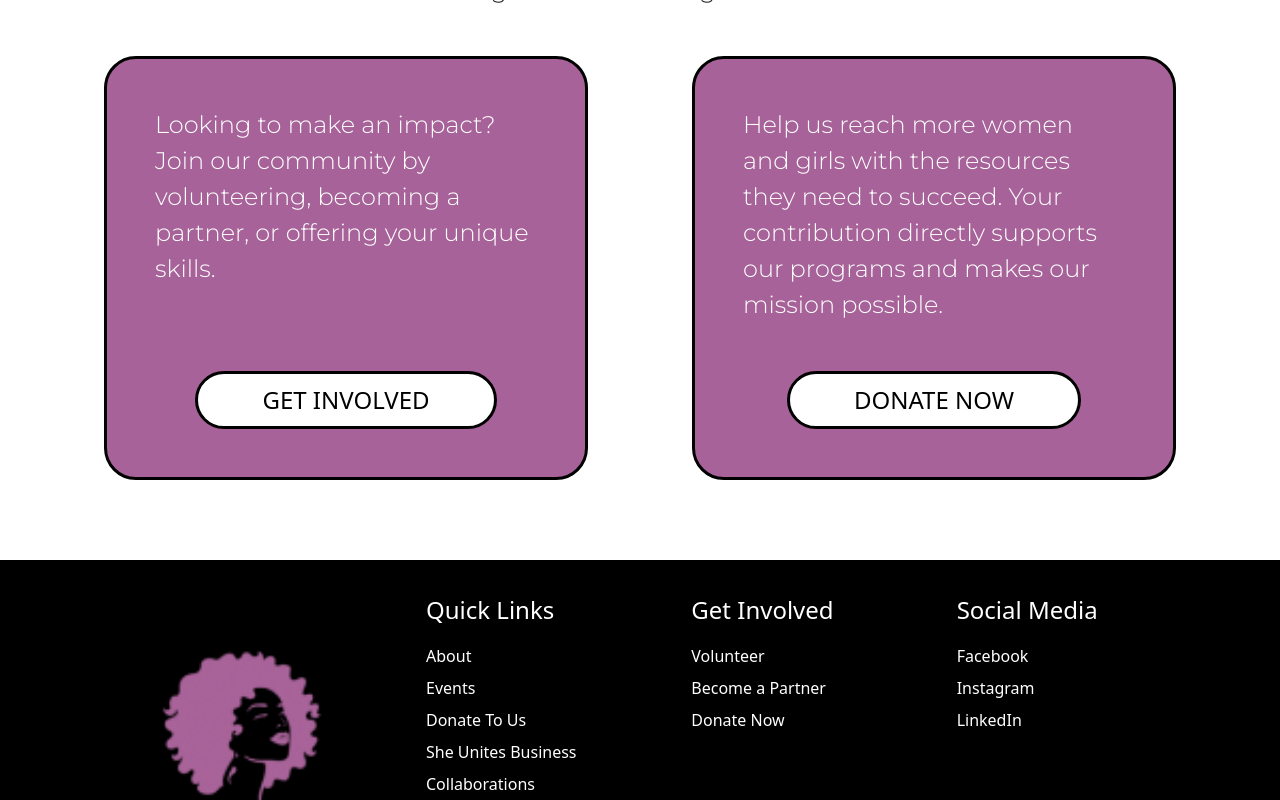
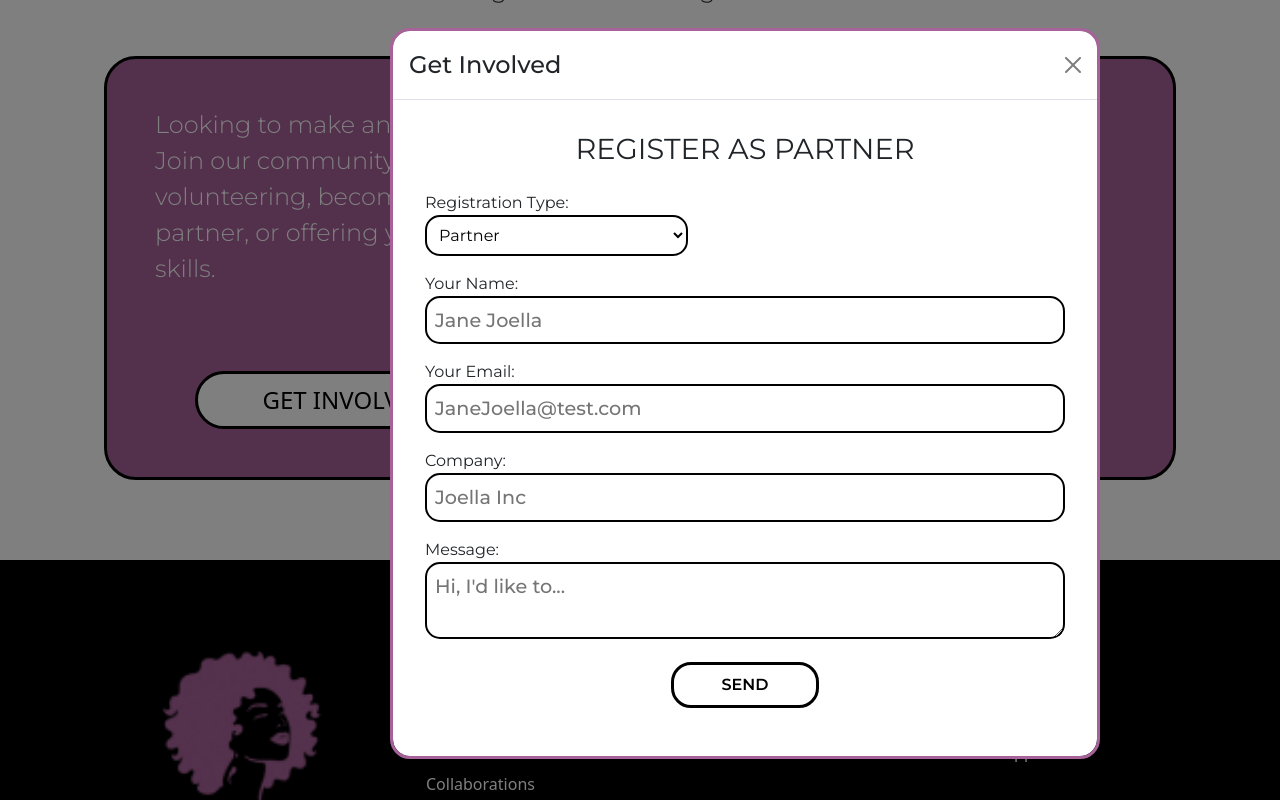
Before and after one commit to 8sosa/She-Unites-Africa, a React (Create React App) app: page /Events in a window 1280 px wide. Both pictures are taken after a click on the button "GET INVOLVED". Shown: the part 4745-5545 px from the top of the page. Built offline with nearby package versions, Linux system fonts and the light colour scheme; a web font is replaced by a local one.

Commit message:
up to date

```diff
--- a/src/App.css
+++ b/src/App.css
@@ -63,6 +63,10 @@ html {
   text-align: left !important;
 }
 
+.tac {
+  text-align: center !important;
+}
+
 .purp {
   color: #A76399 !important;
   border: #A76399 !important;
--- a/src/Components/Footer.js
+++ b/src/Components/Footer.js
@@ -19,7 +19,8 @@ export default function Footer() {
     const socialLinks = [
         {to: "https://www.facebook.com/SheunitesAfrica", label: "Facebook"},
         {to: "https://www.instagram.com/sheunitesafrica", label: "Instagram"},
-        {to: "https://www.linkedin.com/in/anastacia-nickson", label: "LinkedIn"}
+        {to: "https://www.linkedin.com/in/anastacia-nickson", label: "LinkedIn"},
+        {to: "https://wa.me/+2349013455798", label: "WhatsApp"}
     ]
 
   return (
@@ -43,9 +44,21 @@ export default function Footer() {
                     <Col>
                         <ul>
                             <li className='footerLinkHeader'>get involved</li>
-                            <li className='footerLinkBody'>Volunteer</li>
-                            <li className='footerLinkBody'>Become a Partner</li>
-                            <li className='footerLinkBody'>Donate Now</li>
+                            <li className='footerLinkBody'>
+                                <NavLink to="/Collaborations" aria-label="Volunteer" className="footerLink">
+                                Volunteer
+                                </NavLink>
+                            </li>
+                            <li className='footerLinkBody'>
+                                <NavLink to="/Collaborations" aria-label="Become a Partner" className="footerLink">
+                                Become a Partner
+                                </NavLink>
+                            </li>
+                            <li className='footerLinkBody'>
+                                <NavLink to="/Donate-to-us" aria-label="Donate Now" className="footerLink">
+                                Donate Now
+                                </NavLink>
+                            </li>
                         </ul>
                     </Col>
                     <Col>
--- a/src/Components/PartnerForm.js
+++ b/src/Components/PartnerForm.js
@@ -2,97 +2,23 @@ import React, { useState } from 'react';
 
 const RegistrationForm = () => {
   const [formType, setFormType] = useState('partner');
-//   const [formData, setFormData] = useState({
-//     name: '',
-//     email: '',
-//     company: '',
-//     phone: '',
-//     skills: '',
-//     availability: '',
-//     message: ''
-//   });
-//   const [status, setStatus] = useState('');
 
   // Handle the change between Partner and Volunteer
   const handleTypeChange = (e) => {
     setFormType(e.target.value);
   };
 
-  // Update form state on input change
-//   const handleChange = (e) => {
-//     const { name, value } = e.target;
-//     setFormData((prevData) => ({
-//       ...prevData,
-//       [name]: value
-//     }));
-//   };
-
-  // Handle form submission
-//   const handleSubmit = async (e) => {
-//     e.preventDefault();
-
-//     // Select API endpoint and payload based on the form type
-//     const url = formType === 'partner' ? '/api/partners' : '/api/volunteers';
-//     const payload =
-//       formType === 'partner'
-//         ? {
-//             name: formData.name,
-//             email: formData.email,
-//             company: formData.company,
-//             message: formData.message
-//           }
-//         : {
-//             name: formData.name,
-//             email: formData.email,
-//             phone: formData.phone,
-//             skills: formData.skills.split(',').map((s) => s.trim()),
-//             availability: formData.availability,
-//             message: formData.message
-//           };
-
-//     try {
-//       const response = await fetch(url, {
-//         method: 'POST',
-//         headers: { 'Content-Type': 'application/json' },
-//         body: JSON.stringify(payload)
-//       });
-
-//       if (response.ok) {
-//         const data = await response.json();
-//         setStatus(data.message);
-//         // Reset form fields
-//         setFormData({
-//           name: '',
-//           email: '',
-//           company: '',
-//           phone: '',
-//           skills: '',
-//           availability: '',
-//           message: ''
-//         });
-//       } else {
-//         setStatus('Submission failed. Please try again.');
-//       }
-//     } catch (error) {
-//       console.error('Error submitting form:', error);
-//       setStatus('Submission failed. Please try again.');
-//     }
-//   };
-
   return (
-    <form
-        // onSubmit={handleSubmit}
-        name="registration" action="/Collaborations" method="POST" data-netlify="true"
-    >
+    <form name="registration" action="/Collaborations" method="POST" data-netlify="true" className='regisForm mont'>
       {/* Hidden input required for Netlify Forms */}
       <input type="hidden" name="form-name" value="registration" />
 
-      <h2>Register as {formType === 'partner' ? 'Partner' : 'Volunteer'}</h2>
+      <h2 className='homeSectionTitle mb-4 tac mont'>Register as {formType === 'partner' ? 'Partner' : 'Volunteer'}</h2>
 
       <p>
-        <label>
+        <label className='gap-2'>
           Registration Type:
-          <select name="registrationType" value={formType} onChange={handleTypeChange}>
+          <select name="registrationType" value={formType} onChange={handleTypeChange} className='ddown'>
             <option value="partner">Partner</option>
             <option value="volunteer">Volunteer</option>
           </select>
@@ -102,14 +28,14 @@ const RegistrationForm = () => {
       <p>
         <label>
           Your Name:
-          <input type="text" name="name" required />
+          <input type="text" name="name" className='inputField' placeholder='Jane Joella' required />
         </label>
       </p>
 
       <p>
         <label>
           Your Email:
-          <input type="email" name="email" required />
+          <input type="email" name="email" className='inputField' placeholder='JaneJoella@test.com' required />
         </label>
       </p>
 
@@ -118,7 +44,7 @@ const RegistrationForm = () => {
         <p>
           <label>
             Company:
-            <input type="text" name="company" />
+            <input type="text" name="company" className='inputField' placeholder='Joella Inc'/>
           </label>
         </p>
       )}
@@ -129,19 +55,19 @@ const RegistrationForm = () => {
           <p>
             <label>
               Phone:
-              <input type="text" name="phone" />
+              <input type="text" name="phone" className='inputField' placeholder='+23412121212'/>
             </label>
           </p>
           <p>
             <label>
               Skills (comma separated):
-              <input type="text" name="skills" />
+              <input type="text" name="skills" className='inputField' placeholder='public speaking, copy writing'/>
             </label>
           </p>
           <p>
             <label>
               Availability:
-              <input type="text" name="availability" />
+              <input type="text" name="availability" className='inputField' placeholder='Weekdays'/>
             </label>
           </p>
         </>
@@ -150,12 +76,12 @@ const RegistrationForm = () => {
       <p>
         <label>
           Message:
-          <textarea name="message" required></textarea>
+          <textarea name="message" className='inputField' placeholder="Hi, I'd like to..."required></textarea>
         </label>
       </p>
 
-      <p>
-        <button type="submit">Send</button>
+      <p className='tac'>
+        <button type="submit" className='atcBtn'>Send</button>
       </p>
 
       {/* {status && <p>{status}</p>} */}
--- a/src/Components/Testimonial.js
+++ b/src/Components/Testimonial.js
@@ -8,6 +8,7 @@ import Beverly from '../Images/success/Beverly.jpg';
 import Dennis from '../Images/success/Dennis.jpg';
 import Hildah from '../Images/success/Hildah.jpg';
 import Judith from '../Images/success/Judith.jpg';
+import Vandora from '../Images/success/Vandora.jpg';
 import Lawong from '../Images/success/Lawong.jpg';
 import Sylvanus from '../Images/success/Sylvanus.jpg';
 
@@ -33,7 +34,7 @@ const TestimonialCarousel = () => {
 
   const TestimonialCards = [
     {
-      image: Judith,
+      image: Vandora,
       title: "Vandora’s Journey to Self-Development",
       tag: "Vandora’s Journey",
       text: `The meeting was elaborate and educative, especially on the importance of developing oneself to make a meaningful impact. I have learned to work on myself, find a good mentor, and speak positively because my thoughts affect my daily life.
--- a/src/Components/components.css
+++ b/src/Components/components.css
@@ -78,7 +78,9 @@
     border: 1px solid #000;
     border-radius: 1rem;
 }
-
+.regisForm {
+    padding: 1rem;
+}
 /* ===============================================
    Responsive Styles
    =============================================== */
--- a/src/Pages/About.js
+++ b/src/Pages/About.js
@@ -1,7 +1,8 @@
-import React from 'react';
+import React, {useState} from 'react';
 import './About.css';
-import { Button, Container, Row, Col } from 'react-bootstrap';
+import { Button, Container, Row, Col, Modal } from 'react-bootstrap';
 import { FaFistRaised, FaUsers, FaBalanceScale, FaHandsHelping } from "react-icons/fa";
+import RegistrationForm from '../Components/PartnerForm';
 import ImpactCarousel from '../Components/impactCarousel';
 import Andrew from "../Images/team/Andrew.jpg";
 import Binta from "../Images/team/Binta.jpg";
@@ -45,6 +46,9 @@ const partners = [
   {src: Miriam, alt: "Miriam Ujunwa Girls Foundation"},
   {src: Suspads, alt: "Sus Pads"}
 ];
+
+const [showModal, setShowModal] = useState(false);
+
 
   return (
     <>
@@ -122,7 +126,7 @@ const partners = [
         <Container className='d-flex flex-column align-items-center'>
           <h1 className='homeSectionTitle mont mb-5'>impact</h1>
           <ImpactCarousel />
-          <span className='moreLink mont mt-5 mb-5'>See More...</span>
+          {/* <span className='moreLink mont mt-5 mb-5'>See More...</span> */}
         </Container>
       </div>
       <div className='purpBg'>
@@ -143,18 +147,27 @@ const partners = [
             <Col>
               <div className='purpCard tall align-items-center jcsb'>
                 <p className='cardText mont mb-5'>Looking to make an impact? Join our community by volunteering, becoming a partner, or offering your unique skills.</p>
-                <a href='https://wa.me/+2349013455798'><Button className='button'>Get Involved</Button></a>
+                <Button className='button' onClick={() => setShowModal(true)}>Get Involved</Button>
               </div>
             </Col>
             <Col>
               <div className='purpCard tall align-items-center'>
                 <p className='cardText mont mb-5'>Help us reach more women and girls with the resources they need to succeed. Your contribution directly supports our programs and makes our mission possible.</p>
-                <a href='/Donate-to-us#donate'><Button className='button'>Donate Now</Button></a>
+                <a href='/Donate-to-us'><Button className='button'>Donate Now</Button></a>
               </div>
             </Col>
           </Row>
         </Container>
       </div>
+
+      <Modal show={showModal} onHide={() => setShowModal(false)}>
+        <Modal.Header closeButton>
+          <Modal.Title className='mont'>Get Involved</Modal.Title>
+        </Modal.Header>
+        <Modal.Body>
+            <RegistrationForm />
+        </Modal.Body>
+      </Modal>
     </>
   )
 }
--- a/src/Pages/Business.js
+++ b/src/Pages/Business.js
@@ -1,6 +1,7 @@
 import React, { useState } from 'react';
 import { Container, Modal } from 'react-bootstrap';
 import TestimonialCarousel from '../Components/Testimonial';
+import RegistrationForm from '../Components/PartnerForm';
 import Code from '../Images/biz/code.jpg'
 import Dress from '../Images/biz/dress.jpg'
 import Farm from '../Images/biz/farm.jpg'
@@ -9,6 +10,7 @@ import Write from '../Images/biz/write.jpg'
 
 export default function Business() {
   const [show, setShow] = useState(false);
+  const [showModal, setShowModal] = useState(false);
   const [modalContent, setModalContent] = useState({ title: '', tag: '', description: '', pic: '' });
 
   const handleClose = () => setShow(false);
@@ -54,6 +56,14 @@ export default function Business() {
         </Modal.Body>
       </Modal>
 
+      <Modal show={showModal} onHide={() => setShowModal(false)}>
+        <Modal.Header closeButton>
+          <Modal.Title className='mont'>Get Involved</Modal.Title>
+        </Modal.Header>
+        <Modal.Body>
+            <RegistrationForm />
+        </Modal.Body>
+      </Modal>
 
       <div className='homeHero mont'>
         <Container className='homeHeroCont'>
@@ -106,8 +116,8 @@ export default function Business() {
         <Container className='lytPurpBgCont mont align-items-center'>
           <h1>Together, we’re building a future where women entrepreneurs lead the way to economic prosperity and societal change.</h1>
           <div className='d-flex flex-row gap-5'>
-            <button className='atcBtn'>Join Our Program</button>
-            <button className='atcBtn'>Partner With Us</button>
+            <button className='atcBtn' onClick={() => setShowModal(true)}>Join Our Program</button>
+            <button className='atcBtn' onClick={() => setShowModal(true)}>Partner With Us</button>
           </div>
         </Container>
       </div>
--- a/src/Pages/Collaborations.js
+++ b/src/Pages/Collaborations.js
@@ -1,6 +1,7 @@
-import React from 'react';
+import React, {useState} from 'react';
 import './Collaborations.css';
-import { Col, Container, Row } from 'react-bootstrap';
+import RegistrationForm from '../Components/PartnerForm';
+import { Col, Container, Row, Modal } from 'react-bootstrap';
 import Miriam from "../Images/partners/Miriam.jpg";
 import Suspads from "../Images/partners/Suspads.jpg";
 import Girl from "../Images/partners/Girl.PNG";
@@ -16,13 +17,15 @@ export default function Collaborations() {
     {src: Suspads, alt: "Sus Pads"}
   ];
 
+  const [showModal, setShowModal] = useState(false);
+
   return (
     <>
       <div className='homeHero mont'>
         <Container className='homeHeroCont'>
           <h1 className='aboutTitle'>Stronger Together:</h1>
           <h1 className='aboutTitle'>Building a Better Future.</h1>
-          <button className='atcBtn'>collaborate</button>
+          <button className='atcBtn' onClick={() => setShowModal(true)}>collaborate</button>
         </Container>
       </div>
       <div className='abtYtBg2 p-5 mont'>
@@ -81,9 +84,18 @@ export default function Collaborations() {
         <div className='lytPurpBg p-5'>
           <Container className='lytPurpBgCont mont align-items-center'>
             <h1>Let’s work together to create sustainable impact. Partner with us to empower women and girls and transform communities across Africa.</h1>
-            <button className='atcBtn'>Partner With Us</button>
+            <button className='atcBtn' onClick={() => setShowModal(true)}>Partner With Us</button>
           </Container>
         </div>
+
+        <Modal show={showModal} onHide={() => setShowModal(false)}>
+        <Modal.Header closeButton>
+          <Modal.Title className='mont'>Get Involved</Modal.Title>
+        </Modal.Header>
+        <Modal.Body>
+            <RegistrationForm />
+        </Modal.Body>
+      </Modal>
     </>
   )
 }
--- a/src/Pages/Donate.js
+++ b/src/Pages/Donate.js
@@ -174,7 +174,7 @@ export default function Donate() {
         <Container className='d-flex flex-column align-items-center'>
           <h1 className='homeSectionTitle mont mb-5'>impact</h1>
           <ImpactCarousel />
-          <span className='moreLink mont mt-5 mb-5'>See More...</span>
+          {/* <span className='moreLink mont mt-5 mb-5'>See More...</span> */}
         </Container>
       </div>
       <div className='abtYtBg2 p-5'>
--- a/src/Pages/Events.js
+++ b/src/Pages/Events.js
@@ -1,12 +1,15 @@
-import React from 'react'
+import React, {useState} from 'react'
+import RegistrationForm from '../Components/PartnerForm';
 import './Events.css'
 import { EventCarousel } from '../Components/EventCarousel'
 import ImpactCarousel from '../Components/impactCarousel';
-import { Button, Container, Row, Col } from 'react-bootstrap';
+import { Button, Container, Row, Col, Modal } from 'react-bootstrap';
 // import Poster from '../Images/poster.png'
 import Gallery from '../Components/Gallery';
 
 export default function Events() {
+  const [showModal, setShowModal] = useState(false);
+
   return (
     <>
       <div className='homeHero'>
@@ -56,18 +59,27 @@ export default function Events() {
             <Col>
               <div className='purpCard tall align-items-center jcsb'>
                 <p className='cardText mont mb-5'>Looking to make an impact? Join our community by volunteering, becoming a partner, or offering your unique skills.</p>
-                <Button className='button'>Get Involved</Button>
+                <Button className='button' onClick={() => setShowModal(true)}>Get Involved</Button>
               </div>
             </Col>
             <Col>
               <div className='purpCard tall align-items-center'>
                 <p className='cardText mont mb-5'>Help us reach more women and girls with the resources they need to succeed. Your contribution directly supports our programs and makes our mission possible.</p>
-                <Button className='button'>Donate Now</Button>
+                <a href='/Donate-to-us'><Button className='button'>Donate Now</Button></a>
               </div>
             </Col>
           </Row>
         </Container>
       </div>
+
+      <Modal show={showModal} onHide={() => setShowModal(false)}>
+        <Modal.Header closeButton>
+          <Modal.Title className='mont'>Get Involved</Modal.Title>
+        </Modal.Header>
+        <Modal.Body>
+            <RegistrationForm />
+        </Modal.Body>
+      </Modal>
     </>
   )
 }
--- a/src/Pages/Home.css
+++ b/src/Pages/Home.css
@@ -293,12 +293,21 @@ form {
     font-weight: 600 !important;
     text-transform: uppercase;
 }
+.ddown {
+    border: 2px solid #000;
+    border-radius: 15px;
+    background-color: #fff;
+    width: 100%;
+    max-width: 100%;
+    padding: .5rem;
+}
 .inputField {
     border: 2px solid #000;
     border-radius: 15px;
     background-color: #fff;
     width: 40rem;
     max-width: 100%;
+    padding: .5rem;
 }
 .inputField:placeholder-shown,
 .inputField {
--- a/src/Pages/Home.js
+++ b/src/Pages/Home.js
@@ -36,7 +36,7 @@ export default function Home() {
                         <Button className='heroBtn mont' onClick={() => setShowModal(true)}>Get Involved</Button>
                     </Col>
                     <Col>
-                        <Button className='heroBtn mont'>Donate Now</Button>
+                    <a href='/donate-to-us'><Button className='heroBtn mont'>Donate Now</Button></a>
                     </Col>
                 </Row>
             </Container>
@@ -91,7 +91,7 @@ export default function Home() {
                     <h1>to us</h1>
                 </div>
                 <p className='donateText mont'>Empowering women through our programs means a better life and development of communities, ending poverty, food security, improved health awareness and sustainable development goals, education, meeting the needs and challenges of socially and economically disadvantaged women, and preparing them for personal, career, and economic success.</p>
-                <Button className='heroBtn mont'>Empower Now</Button>
+                <a href='/donate-to-us'><Button className='heroBtn mont'>Empower Now</Button></a>
             </Container>
         </div>
         {/* <div className='blackBg'>
@@ -151,7 +151,7 @@ export default function Home() {
 
         <Modal show={showModal} onHide={() => setShowModal(false)}>
         <Modal.Header closeButton>
-          <Modal.Title>Get Involved</Modal.Title>
+          <Modal.Title className='mont'>Get Involved</Modal.Title>
         </Modal.Header>
         <Modal.Body>
             <RegistrationForm />
```
Also changed, not shown: src/Images/success/Vandora.jpg (added).
